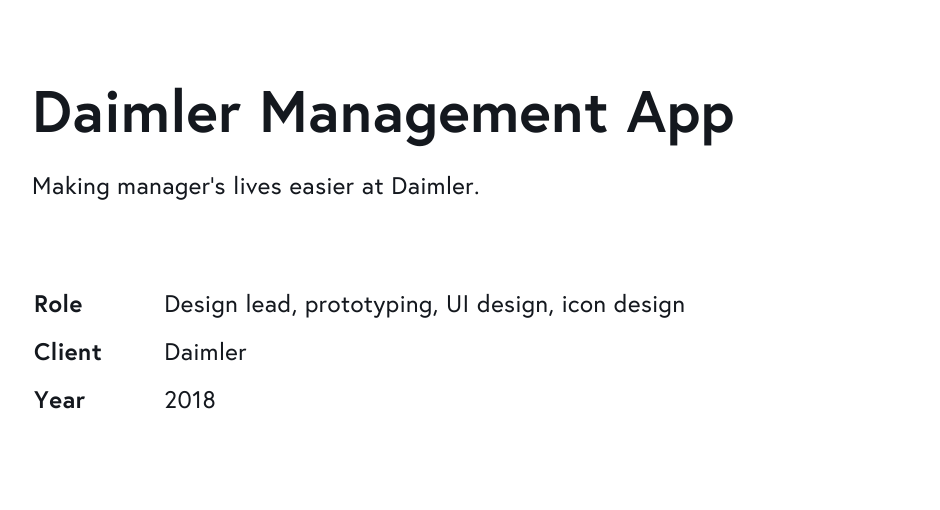
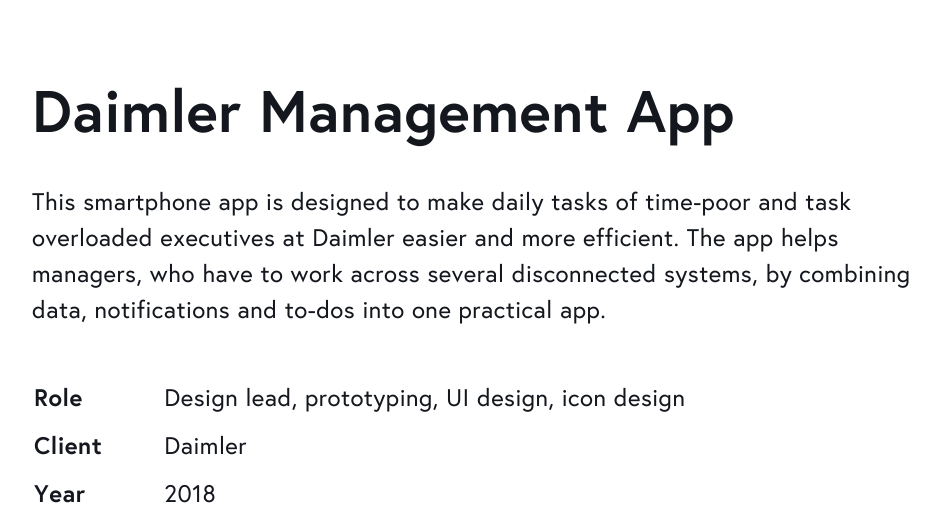
Before and after one commit to petermllrr/portfolio, a Jekyll site: the page built from _posts/2018-12-01-daimler-management-app.md, in a window 1280 px wide. Shown: the top 510 px of the page, without its empty margins (58-998 px from the left). Built offline with Jekyll 4.4.1, drawn with Linux system fonts in a browser that asks for light colours; some of the changed text lies outside the part shown; grey boxes are pictures that could not be loaded.

Commit message:
Add Daimler Management App images and sections. Work on markdown.

```diff
--- a/_posts/2018-12-01-daimler-management-app.md
+++ b/_posts/2018-12-01-daimler-management-app.md
@@ -12,13 +12,52 @@
 teaser-text: Interface design, design lead, icon design
 
 # Project abstract
-subheader: Making manager's lives easier at Daimler.
+subheader: This smartphone app is designed to make daily tasks of time-poor and task overloaded executives at Daimler easier and more efficient. The app helps managers, who have to work across several disconnected systems, by combining data, notifications and to-dos into one practical app.
 role: Design lead, prototyping, UI design, icon design
 client: Daimler
 ---
 
 {% include video-loop.html url="/assets/videos/daimler-management-app/daimler_management_app_animation.mp4" %}
 
-This app is part of an internal initiative at Daimler to make the lives of their managers easier and more efficient. It gives managers direct access to relevant data of their departments and aggregates to-dos and notifications from multiple system into one simple dashboard.
+
+Initial Workshop
+----------------
+
+The project was kicked-off with a full day workshop for the product owners from Daimler and the complete design team. The POs and the designers wanted to understand the full scope of requirements and user needs. The workshop helped the team as well to understand dependencies and technical limitations of the internal technical IT landscape at Daimler. We finished with an agreed sprint plan, a rough first sitemap and a set of user stories we based our work on.
+
+![Impressions of the initial requirements workshop.](/assets/images/daimler-management-app/daimler-management-app-workshop.jpg)
+
+![Our initial sitemap excercise during the workshop.](/assets/images/daimler-management-app/daimler-management-app-workshop-sitemap.jpg)
+
+App Concept
+-----------
+
+// Sketch of app concept
+
+Onboarding
+----------
+
+// Video of onboarding
+
+Employee and Department Data
+-----------------------------
+
+// Images of Personalsituation and HV Data
+
+Agile-O-Meter
+-------------
+
+// Images of Agile-O-Meter and HV Data
+
+Dashboard
+---------
+
+// Images of Dashboard
+
+Icons and Artwork
+-----------------
+
+// Images Iconset
+
 
 ![Three screenshots of the Daimler Management App](/assets/images/daimler-management-app/daimler_management_app_intro.png)
--- a/_sass/components/project-abstract.scss
+++ b/_sass/components/project-abstract.scss
@@ -14,18 +14,23 @@
 
 .project-abstract__text {
     @include text-style(body);
+    margin-top: $spacing-base * 3;
 
     @include breakpoint(medium) {
         width: 80%;
+    }
+
+    @include breakpoint(large) {
+        margin-top: $spacing-base * 4;
     }
 }
 
 .project-abstract__infos {
     @include text-style(body);
-    margin-top: $spacing-base * 5;
+    margin-top: $spacing-base * 3;
 
     @include breakpoint(large) {
-        margin-top: $spacing-base * 8;
+        margin-top: $spacing-base * 5;
     }
 }
 
--- a/_sass/components/project-markdown.scss
+++ b/_sass/components/project-markdown.scss
@@ -1,10 +1,10 @@
 .project-markdown {
     @include grid-container;
 
-    margin-top: $spacing-base * 5;
+    margin-top: $spacing-base * 4;
 
     @include breakpoint(large) {
-        margin-top: $spacing-base * 10;
+        margin-top: $spacing-base * 6;
     }
 }
 
@@ -12,10 +12,26 @@
     width: 100%;
 }
 
-.project-markdown p {
-    margin-top: $spacing-base * 6;
+.project-markdown p + p {
+    margin-top: $spacing-base * 4;
 
     @include breakpoint (large) {
-        margin-top: $spacing-base * 12;
+        margin-top: $spacing-base * 6;
     }
 }
+
+.project-markdown h2 + p {
+    margin-top: $spacing-base * 3;
+
+    @include breakpoint (large) {
+        margin-top: $spacing-base * 5;
+    }
+}
+
+.project-markdown video + p {
+    margin-top: $spacing-base * 4;
+
+    @include breakpoint (large) {
+        margin-top: $spacing-base * 6;
+    }
+}
```
Also changed, not shown: Gemfile.lock, assets/images/daimler-management-app/daimler-management-app-workshop-sitemap.jpg (added), assets/images/daimler-management-app/daimler-management-app-workshop.jpg (added).
